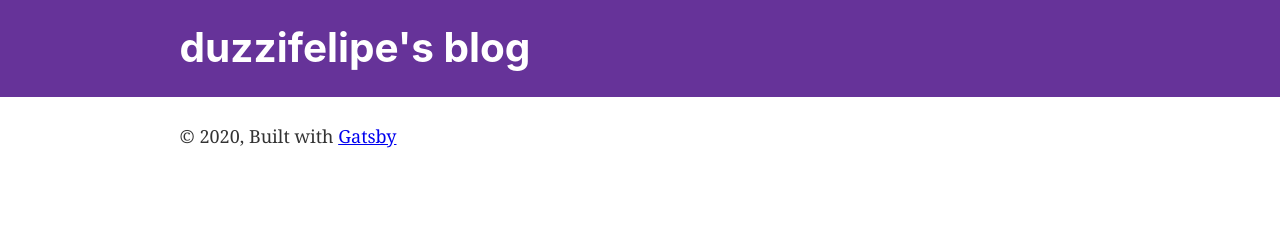
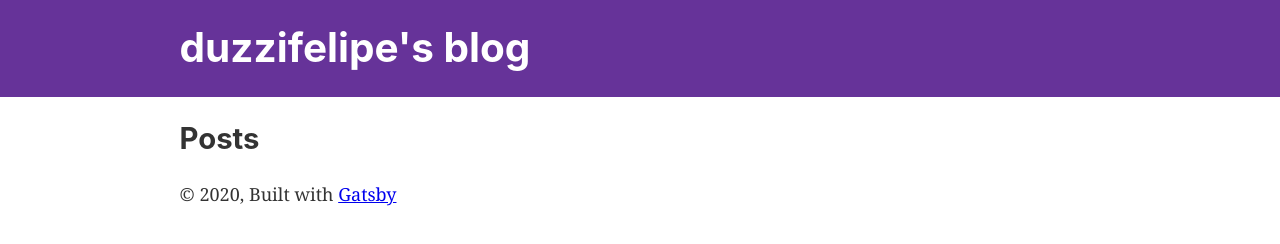
Before and after one commit to duzzifelipe/duzzifelipe.github.io, a Gatsby site: page / in a window 1280 px wide. Built offline with nearby package versions, Linux system fonts and the light colour scheme; Gatsby itself is replaced by a stand-in of ours.

Commit message:
feat: index page

```diff
--- a/src/pages/index.js
+++ b/src/pages/index.js
@@ -1,13 +1,45 @@
 import React from "react"
 import { Link } from "gatsby"
+import { useStaticQuery, graphql } from "gatsby"
 
 import Layout from "../components/layout"
 import SEO from "../components/seo"
 
-const IndexPage = () => (
-  <Layout>
-    <SEO title="Home" />
-  </Layout>
-)
+const IndexPage = () => {
+  const posts = useStaticQuery(graphql`
+    query PostList {
+      allMarkdownRemark(sort: {order: DESC, fields: [frontmatter___date]}) {
+        edges {
+          node {
+            frontmatter {
+              slug
+              date(formatString: "DD/MM/YYYY")
+              title
+            }
+          }
+        }
+      }
+    }
+  `)
+
+  return (
+    <Layout>
+      <SEO title="Home" />
+      <h2>Posts</h2>
+      <div className="post-list">
+      {posts.allMarkdownRemark.edges.map(edge => {
+        const front = edge.node.frontmatter
+
+        return (
+          <div>
+            <Link to={'posts/' + front.slug}>{front.title}</Link>
+            <span>{front.date}</span>
+          </div>
+        )
+      })}
+      </div>
+    </Layout>
+  )
+}
 
 export default IndexPage
```
